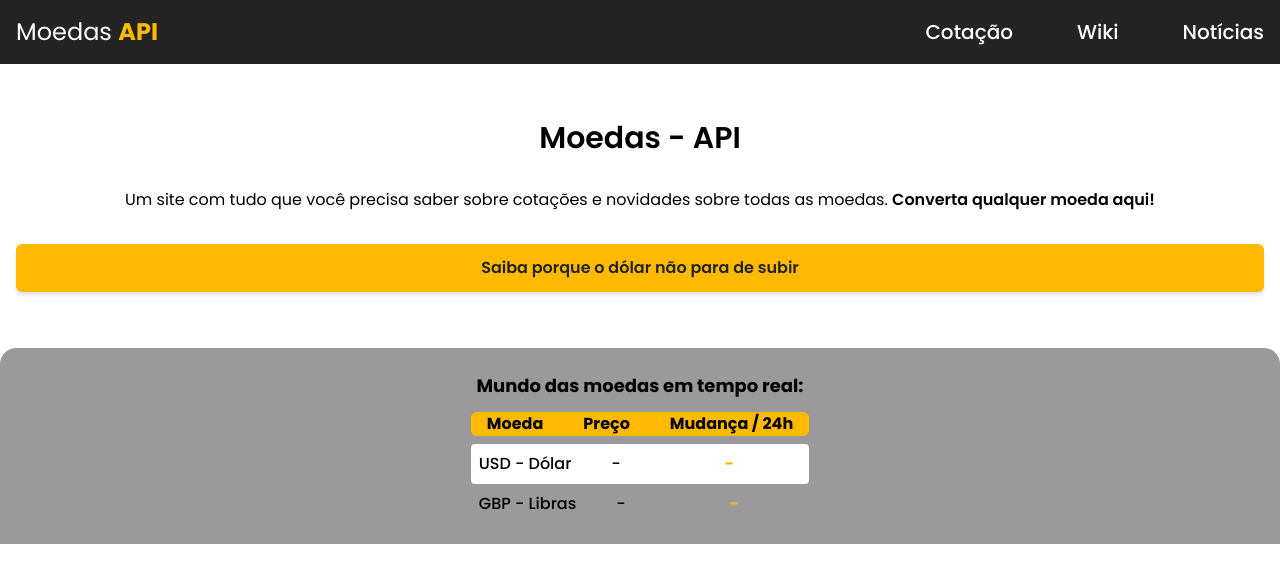
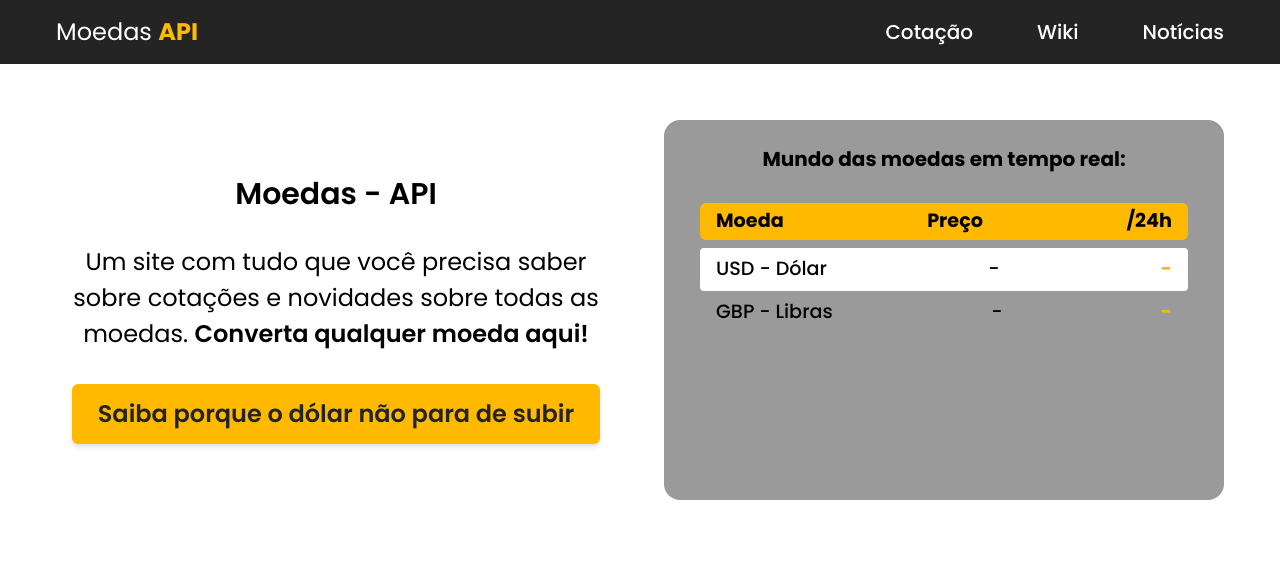
Before and after one commit to Kaique790/moedas-api, a website: page index.html in a window 1280 px wide. Drawn offline with nearby package versions, Linux system fonts and the light colour scheme; no server answers.

Commit message:
Responsividade - Tailwind

```diff
--- a/index.html
+++ b/index.html
@@ -14,18 +14,19 @@
     <title>Moedas - API</title>
 </head>
 
-<body class="h-dvh w-dvw font-display">
-    <header class="py-2 w-full bg-primary text-third flex justify-between items-center px-2 md:py-4 md:px-4">
+<body class="h-dvh w-dvw font-display lg:text-[150%]">
+    <header class="py-2 w-full bg-primary text-third flex justify-between items-center px-2 md:py-4 md:px-4 lg:px-14">
         <h2 class="text-2xl">
             Moedas
             <span class="text-fourth font-bold">API</span>
         </h2>
-        <nav id="header-nav" class="text-third text-2xl font-bold fixed h-dvh w-full top-0 -right-full bg-second flex flex-col items-center justify-evenly
-         md:h-5 md:right-0 md:bg-transparent md:static md:flex-row md:w-auto md:gap-16 md:text-[1.25rem] md:font-medium">
+        <nav id="header-nav"
+            class="text-third text-2xl font-bold fixed h-dvh w-full top-0 -right-full bg-second flex flex-col items-center justify-evenly duration-300
+         md:h-5 md:right-0 md:bg-transparent md:static md:flex-row md:w-auto md:gap-16 md:text-[1.25rem] md:font-medium md:duration-initial">
             <button onclick="toggleMenu()" class="absolute cursor-pointer top-4 right-2 p-2 md:hidden">
                 <i class="bi bi-x-lg text-5xl"></i>
             </button>
-            <a href="#" class="hover:text-fourth duration-400" >Cotação</a>
+            <a href="#" class="hover:text-fourth duration-400">Cotação</a>
             <a href="#" class="hover:text-fourth duration-400">Wiki</a>
             <a href="#" class="hover:text-fourth duration-400">Notícias</a>
         </nav>
@@ -33,8 +34,8 @@
             <i class="bi bi-list"></i>
         </button>
     </header>
-    <main>
-        <section class="font-normal px-2 py-2 my-12">
+    <main class="lg:grid lg:grid-cols-2 lg:p-14 gap-12">
+        <section class="lg:max-w-none lg:w-full font-normal px-2 py-2 my-12 max-w-120 mx-auto">
             <h1 class="text-center text-3xl font-semibold">
                 Moedas - API
             </h1>
@@ -44,25 +45,26 @@
             </h2>
 
             <div class="mt-6 px-2">
-                <h2 class="bg-fourth text-center text-primary font-semibold py-3 rounded-md shadow-md">
+                <h2 class="bg-fourth text-center text-primary font-semibold py-3 rounded-md shadow-md cursor-pointer hover:bg-fifith duration-300">
                     Saiba porque o dólar não para de subir
                 </h2>
             </div>
         </section>
 
-        <section class="flex items-center justify-center flex-col bg-second rounded-t-2xl py-3">
-            <h3 class="my-3 font-bold text-lg">Mundo das moedas em tempo real:</h3>
+        <section
+            class="max-w-120 mx-auto flex items-center justify-start flex-col bg-second rounded-t-2xl p-3 lg:w-20rem lg:rounded-2xl lg:text-[80%] gap-4 lg:min-w-full">
+            <h3 class="my-3 font-bold text-lg lg:text-[1.25rem]">Mundo das moedas em tempo real:</h3>
 
-            <table id="table" class="flex flex-col justify-center border-collapse font-medium">
-                <thead class="bg-fourth rounded-md">
-                    <tr class="flex gap-10 px-4">
+            <table id="table" class="w-full flex flex-col px-6 justify-center border-collapse font-medium">
+                <thead class="bg-fourth rounded-md ">
+                    <tr class="flex justify-between px-4 py-1">
                         <th>Moeda</th>
                         <th>Preço</th>
-                        <th>Mudança / 24h</th>
+                        <th>/24h</th>
                     </tr>
                 </thead>
 
-                <tbody id="rates-body" class="flex flex-col py-2">
+                <tbody id="rates-body" class="flex flex-col py-2 justify-between">
                     <tr>
                         <td>USD - Dólar</td>
                         <td id="usd-princing">-</td>
--- a/src/css/input.css
+++ b/src/css/input.css
@@ -5,18 +5,17 @@
     --color-second: #9a9a9a;
     --color-third: #ffffff;
     --color-fourth: #ffba00;
+    --color-fifith: #ffd153;
 
     --font-display: 'Poppins', sans-serif;
 }
 
 .active {
-    transition: right .4s;
     right: 0%;
 }
 
 #rates-body tr td:last-child {
     font-weight: bold;
-    margin-left: 4rem;
     color: var(--color-fourth);
 }
 
@@ -24,8 +23,15 @@
     border-radius: 0.25rem;
     display: flex;
     gap: 2.5rem;
-    padding: 0.5rem;
+    padding-inline: 1rem;
+    padding-block: 0.5rem;
     align-items: center;
+    display: flex;
+    justify-content: space-between;
+
+    td {
+        line-height: 1.4;
+    }
 }
 
 #rates-body tr:nth-child(odd) {
```
Also changed, not shown: src/css/output.css.
